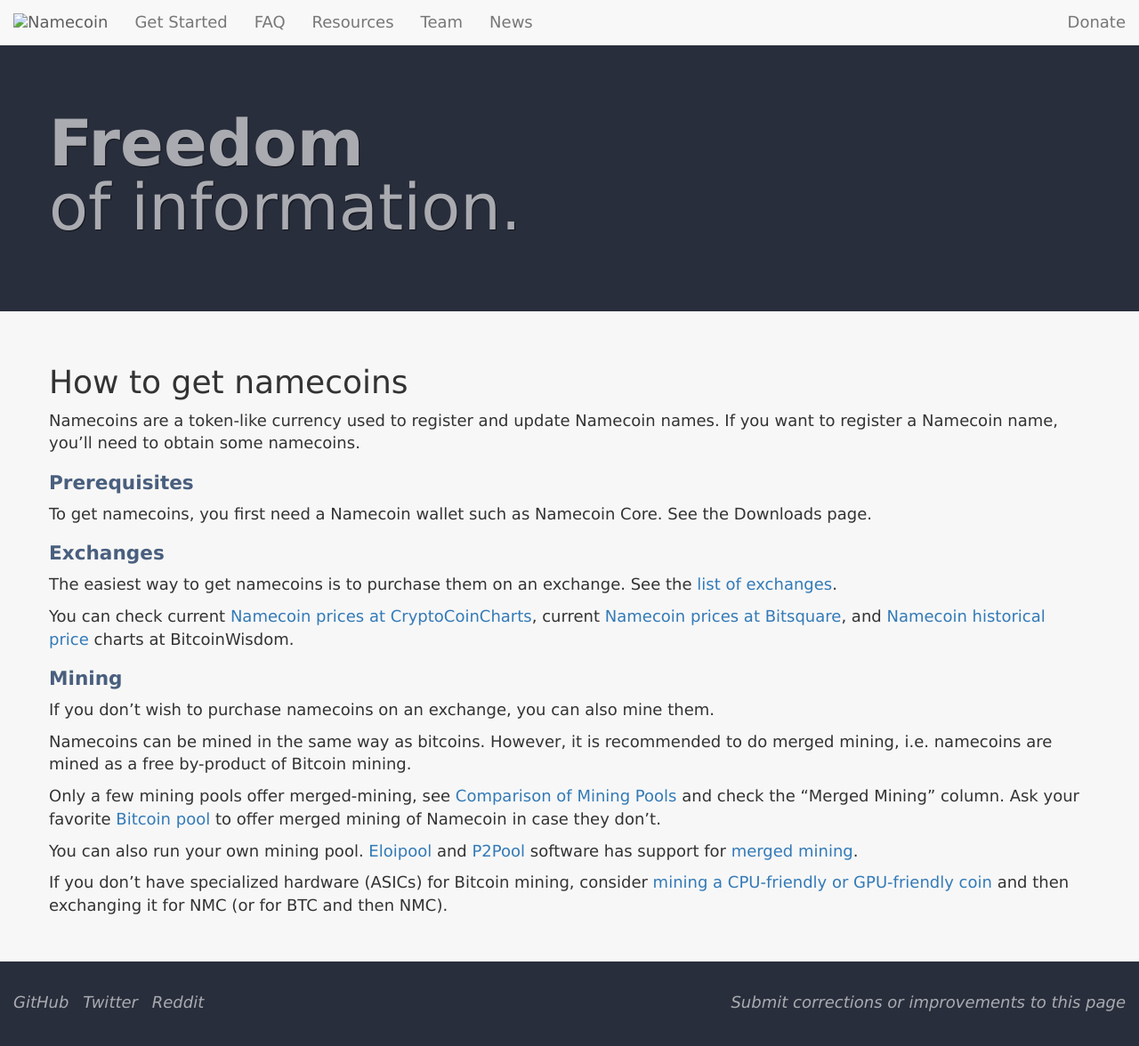
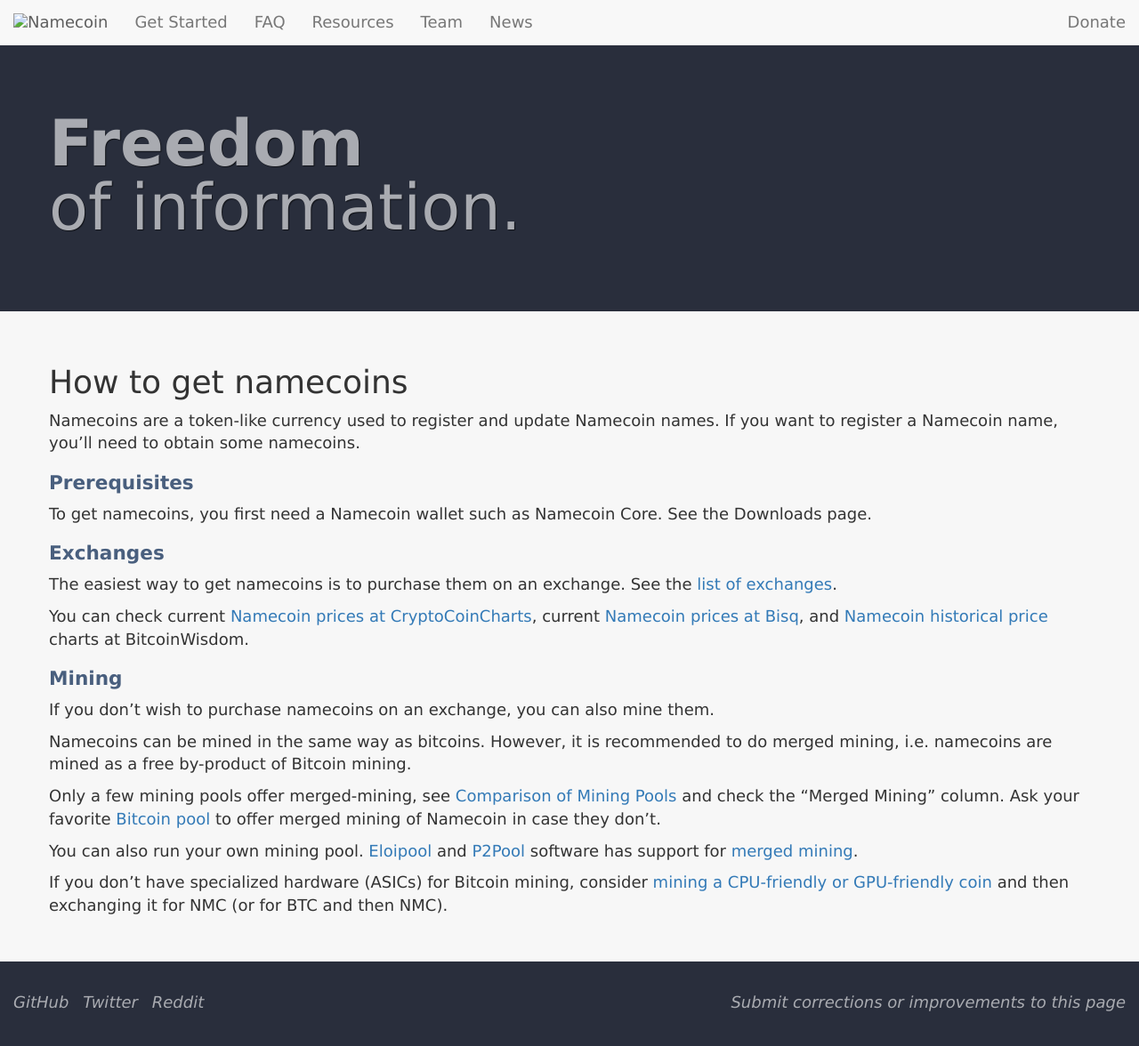
Before and after one commit to JeremyRand/namecoin.org, a Jekyll site: the page built from get-started/get-namecoins/index.md, in a window 1280 px wide and 1180 px high. Shown: the top 1176 px of the window at 89% size. Built offline with Jekyll 4.4.1, drawn with Linux system fonts in a browser that asks for light colours; nearby versions of some CDN libraries; library files that are not in the unit come from our copies.

Commit message:
Get Namecoins: Rename Bitsquare to Bisq.

```diff
--- a/get-started/get-namecoins/index.md
+++ b/get-started/get-namecoins/index.md
@@ -15,7 +15,7 @@ To get namecoins, you first need a Namecoin wallet such as Namecoin Core.  See t
 
 The easiest way to get namecoins is to purchase them on an exchange.  See the [list of exchanges]({{site.baseurl}}exchanges/).
 
-You can check current [Namecoin prices at CryptoCoinCharts](https://www.cryptocoincharts.info/coins/show/nmc), current [Namecoin prices at Bitsquare](https://market.bitsquare.io/?market=nmc_btc), and [Namecoin historical price](https://bitcoinwisdom.com/markets/btce/nmcusd) charts at BitcoinWisdom.
+You can check current [Namecoin prices at CryptoCoinCharts](https://www.cryptocoincharts.info/coins/show/nmc), current [Namecoin prices at Bisq](https://markets.bisq.network/?market=nmc_btc), and [Namecoin historical price](https://bitcoinwisdom.com/markets/btce/nmcusd) charts at BitcoinWisdom.
 
 ## Mining
 
```
